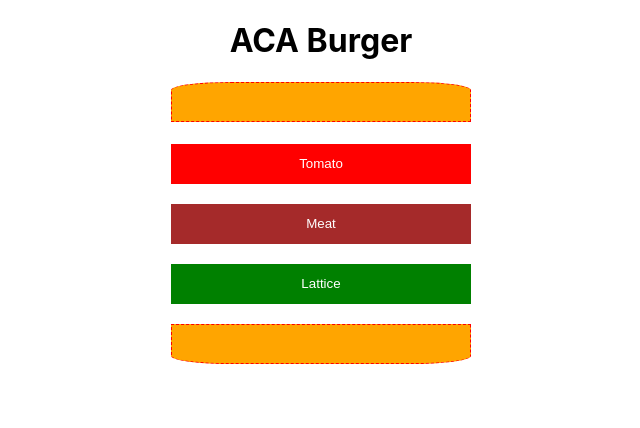
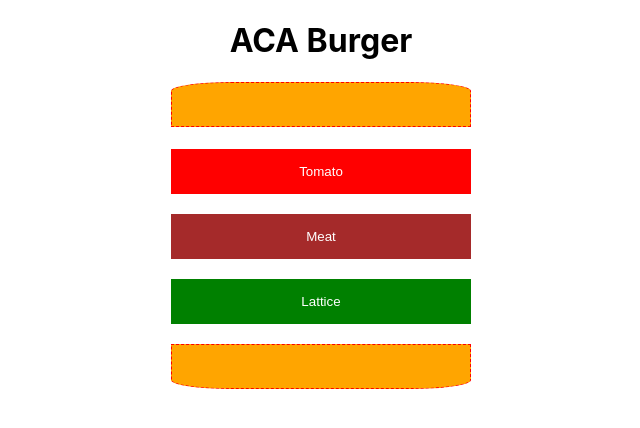
Before and after one commit to LeetTenki/ACA_Burger, a React (Create React App) app: page / in a window 1280 px wide. Shown: the top 428 px of the page, without its empty margins (319-959 px from the left). Built offline with nearby package versions, Linux system fonts and the light colour scheme.

Commit message:
Update App.css
cleaned my code

```diff
--- a/src/App.css
+++ b/src/App.css
@@ -44,7 +44,7 @@ h1
 button
 {
   width:300px;
-  height:40px;
+  height:45px;
   color: white;
   border: 20px;
   border-color: white;
```
